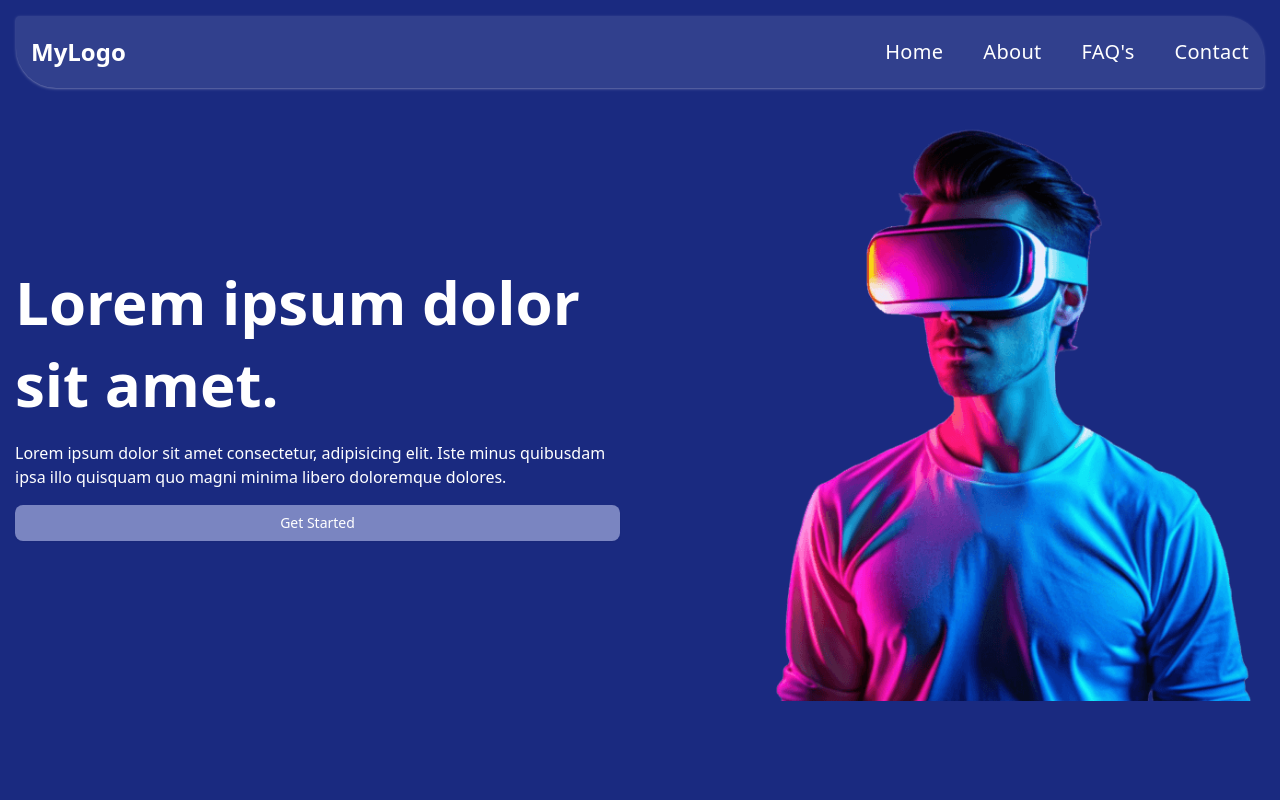
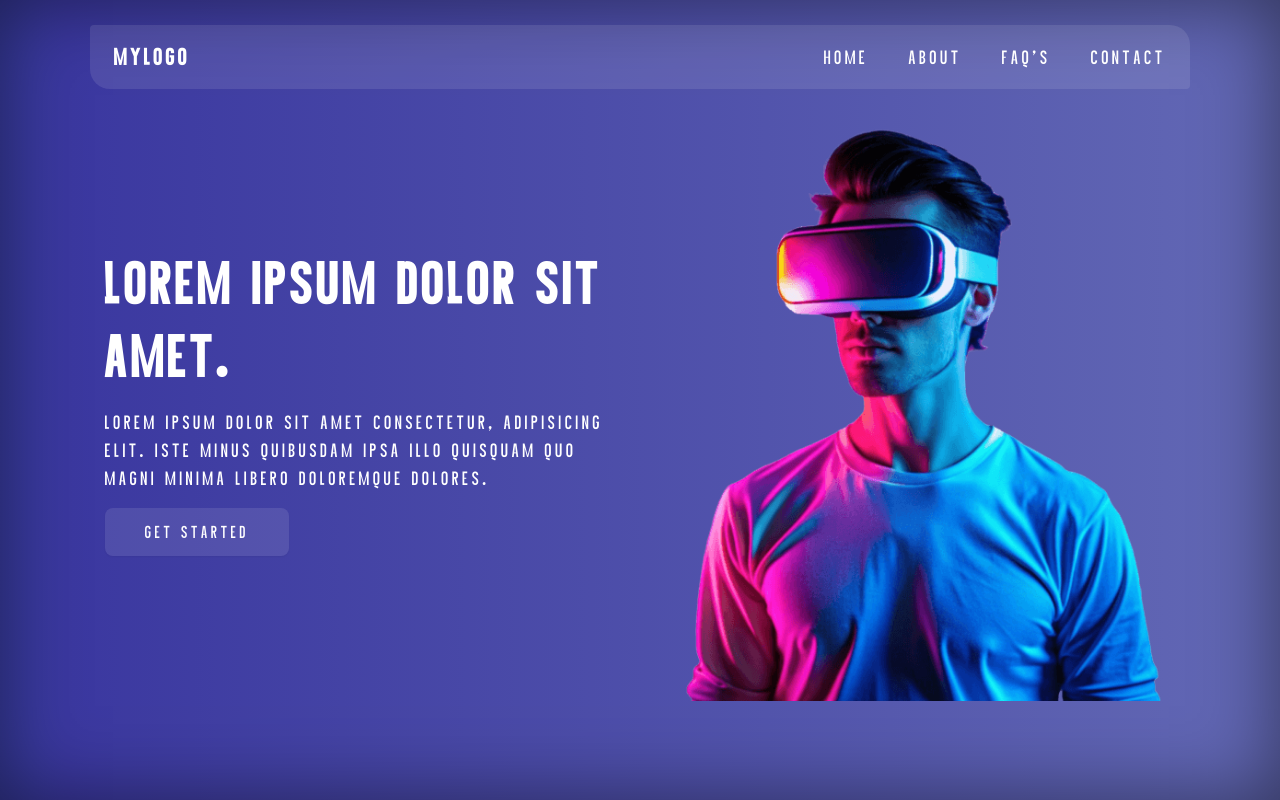
Before and after one commit to Salman6432/landing-template, a React (Vite) app: page / in a window 1280 px wide. Shown: the top 800 px of the page. Built offline with nearby package versions, Linux system fonts and the light colour scheme.

Commit message:
hero section with animation fixed

```diff
--- a/src/App.css
+++ b/src/App.css
@@ -1,6 +1,17 @@
-.container{
+@font-face {
+  font-family: 'bordju';
+  /* src: url('/assets/fonts/Agrozza.ttf') format('opentype'); */
+  src: url('/assets/fonts/bordju.ttf') format('opentype');
+}
+body{
+  /* font-family: 'Agrozza'; */
+  font-family: 'bordju';
+  letter-spacing: 3px;
+}
+.custom-container{
   margin: 0 auto;
   padding: 0 15px;
+  max-width: 1100px;
 }
 h1{
   font-size: 60px;
@@ -18,41 +29,170 @@ p{
   line-height: 1.5;
   color: #000;
 }
-.shape-radius{
-  border-top-right-radius: 40px;
-  border-top-left-radius: 4px;
-  border-bottom-right-radius: 4px;
-  border-bottom-left-radius: 40px;
-}
 .hero-main{
-  /* background: url('/assets/imgs/hero-bg.png') no-repeat; */
-  background-size: cover;
-  background-position: center;
-  background-color: #1A2A80;
-  margin-top: -104px;
+  background-image: linear-gradient(to right, #054f7d, #00a7cf, #3B38A0, #7A85C1, #054f7d);
+  background-size: 600%;
+  background-position: 0 0;
+  box-shadow: inset 0 0 5em rgba(0, 0, 0, 0.5);
+  display: flex;
+  height: 100%;
+  justify-content: center;
+  /* Animation */
+  animation-duration: 20s;
+  animation-iteration-count: infinite;
+  animation-name: gradients;
+  /* margin-top: -104px; */
 }
 .header-main{
   background-color: rgba(255, 2555, 255, .1);
 }
 .header-main ul li a{
   color: #fff;
-  letter-spacing: 0.3px;
+  letter-spacing: 2px;
   font-weight: 500;
 }
 
 ul li a{
   position: relative;
+  color: #fff;
 }
 ul li a::before{
   position: absolute;
   content: "";
   width: 0%;
   height: 2px;
-  background-color: #fff;
-  left: 0;
+  background-color: #ffffffae;
+  left: 50%;
+  transform: translateX(-50%);
   bottom: -5px;
   transition: all .3s ease-in-out;
 }
 ul li a:hover::before{
+  width: 50%;
+}
+.light-bg{
+  background: #ffffff1a;
+}
+.light-bg:hover{
+  background: #ffffff4c;
+}
+a,button{
+  cursor: pointer;
+}
+
+/* animated BG */
+@keyframes gradients {
+  0%   {background-position: 0 0;}
+  25% {background-position: 50% 0;}
+  50% {background-position: 90% 0;}
+  60% {background-position: 60%;}
+  75% {background-position: 40%;}
+  100%  {background-position: 0 0;}
+}
+
+
+
+
+.header {
+  position: absolute;
+  top: 25px;
+  left: 50%;
+  transform: translateX(-50%);
+  background: #ffffff1a;
+  display: flex;
+  justify-content: space-between;
+  align-items: center;
+  /* padding: 1rem 2rem; */
+  overflow: hidden;
+
+  width: 0;
+  height: 0;
+  opacity: 0;
+}
+
+/* Circle stage */
+.header.circle {
+  width: 12px;
+  height: 12px;
+  border-radius: 50%;
+  opacity: 1;
+  animation: circlePop 0.1s ease;
+}
+
+@keyframes circlePop {
+  0% {
+    width: 12px;
+    height: 12px;
+    transform: translateX(-50%) scale(1);
+  }
+  50% {
+    transform: translateX(-50%) scale(1.3); /* expand to ~16px */
+  }
+  100% {
+    transform: translateX(-50%) scale(1); /* back to 12px */
+  }
+}
+
+/* Header expand */
+.header.animate {
+  animation: expandHeader 1.5s ease forwards;
+}
+
+@keyframes expandHeader {
+  0% {
+    width: 12px;
+    height: 12px;
+    opacity: 1;
+    left: 50%;
+    transform: translateX(-50%);
+  }
+  40% {
+    width: 12px;
+    height: 64px; /* expand vertically */
+    left: 50%;
+    transform: translateX(-50%);
+    }
+  80% {
+    width: 105%;
+    height: 64px;
+    left: 50%;
+    transform: translateX(-50%);
+  }
+  100% {
+    width: 100%;
+    height: 64px;
+    left: 50%;
+    transform: translateX(-50%);
+    opacity: 1;
+  }
+}
+
+
+.shape-radius{
+  border-top-right-radius: 20px;
+  border-top-left-radius: 4px;
+  border-bottom-right-radius: 4px;
+  border-bottom-left-radius: 20px;
+}
+button:hover{
+  border-top-right-radius: 20px;
+  border-top-left-radius: 4px;
+  border-bottom-right-radius: 4px;
+  border-bottom-left-radius: 20px;
+}
+button::after {
+  position: absolute;
+  content: "";
+  left: 0;
+  top: 0;
+  height: 100%;
   width: 100%;
+  transform: scaleX(0);
+  transition: 0.3s;
+  background: linear-gradient(90deg, #3B38A0 0%, #7A85C1 100%);
+  z-index: -1;
 }
+button:hover:after {
+  transform: scale(1);
+  transition: 0.3s;
+}
--- a/src/components/Header.jsx
+++ b/src/components/Header.jsx
@@ -1,7 +1,31 @@
 // src/components/Header.jsx
+
+import { useEffect, useState } from "react";
+
 export default function Header() {
+
+  const [step, setStep] = useState("hidden"); // "hidden" | "circle" | "header"
+
+  useEffect(() => {
+    // Step 1: show circle immediately
+    setStep("circle");
+
+    // Step 2: after 800ms, switch to header animation
+    const timer = setTimeout(() => {
+      setStep("header");
+    }, 500); // 800ms for circle pulse + 300ms wait
+
+    return () => clearTimeout(timer);
+  }, []);
+
   return (
-    <header className="shadow-sm shadow-[#ffffff46] sticky top-0 z-50 py-5 m-4 header-main shape-radius">
+    <div className="custom-container relative">
+      <header
+        className={`header
+          ${step === "circle" ? "circle" : ""}
+          ${step === "header" ? "animate shape-radius" : ""}`}
+        >
+          {step === "header" && (
           <div className="container mx-auto flex items-center justify-between px-6">
 
             <div data-aos="fade-up" className="text-2xl font-bold text-white">MyLogo</div>
@@ -24,6 +48,8 @@ export default function Header() {
               </ul>
             </nav>
           </div>
+        )}
       </header>
+    </div>
   );
 }
--- a/src/pages/Home.jsx
+++ b/src/pages/Home.jsx
@@ -4,13 +4,14 @@ import { Button } from "@/components/ui/button"
 const Home = () => {
   return (
     <>
+      {/* Hero */}
       <section className='py-[100px] hero-main'>
-        <div className="container">
+        <div className="custom-container">
             <div className="grid grid-cols-2 gap-10 items-center">
                 <div className='flex flex-col gap-4'>
                     <h1 className='text-white'>Lorem ipsum dolor sit amet.</h1>
-                    <p className='!text-white'>Lorem ipsum dolor sit amet consectetur, adipisicing elit. Iste minus quibusdam ipsa illo quisquam quo magni minima libero doloremque dolores.</p>
-                    <Button variant='secondary' className="text-white">Get Started</Button>
+                    <p className='!text-white !text-xl'>Lorem ipsum dolor sit amet consectetur, adipisicing elit. Iste minus quibusdam ipsa illo quisquam quo magni minima libero doloremque dolores.</p>
+                    <Button variant='secondary' className="text-white w-fit px-10 py-6 text-lg light-bg :hover-light-bg relative z-0 overflow-hidden">Get Started</Button>
                 </div>
                 <div>
                     <img src="/assets/imgs/hero-img.png" className='w-full h-full max-w-[500px] ms-auto' alt="" />
@@ -19,23 +20,25 @@ const Home = () => {
         </div>
       </section>
 
-      <section className='my-[100px] bg-white py-[100px]'>
-        <div className="container">
+      {/* About Us */}
+      <section className='py-[100px]'>
+        <div className="custom-container">
             <div className="grid grid-cols-2 gap-10 items-center">
                 <div>
                     <img src="/assets/imgs/hero-img.png" className='w-full h-full max-w-[500px] mr-auto' alt="" />
                 </div>
                 <div>
-                    <h2>About Us</h2>
-                    <p>Lorem ipsum dolor sit amet consectetur, adipisicing elit. Iste minus quibusdam ipsa illo quisquam quo magni minima libero doloremque dolores.</p>
-                    <Button variant='default'>Get Started</Button>
+                    <h2 className='mb-4'>About Us</h2>
+                    <p className='mb-4 !text-xl'>Lorem ipsum dolor sit amet consectetur, adipisicing elit. Iste minus quibusdam ipsa illo quisquam quo magni minima libero doloremque dolores.</p>
+                    <Button variant='default' className="p-6 text-lg relative z-0 overflow-hidden">Get Started</Button>
                 </div>
             </div>
         </div>
       </section>
 
+      {/* Cards */}
       <section className='my-[100px]'>
-        <div className="container">
+        <div className="custom-container">
             <div className="grid grid-cols-3 gap-4 items-center">
                 <div className="card border border-gray-200 p-6 flex flex-col gap-4 bg-white rounded-xl">
                     <BadgeCheck size={60} className='mb-[40px]'/>
```
Also changed, not shown: public/assets/fonts/Agrozza.ttf (added), public/assets/fonts/bordju.ttf (added). Lines whose indentation alone changed are shown as unchanged.
